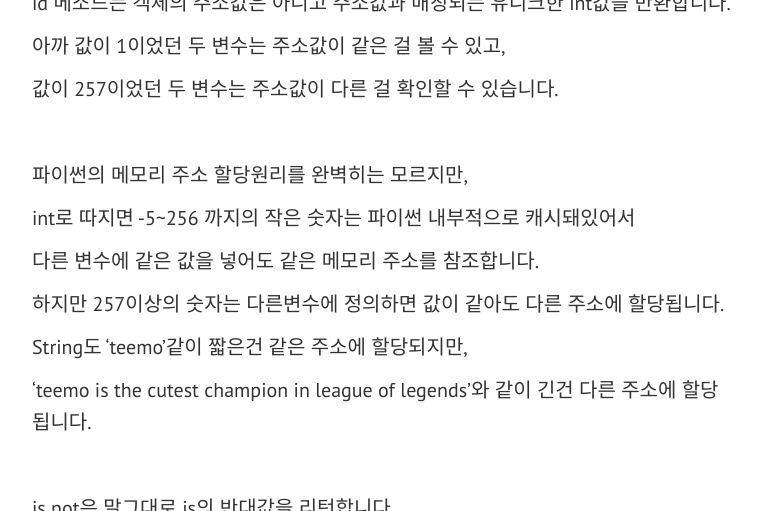
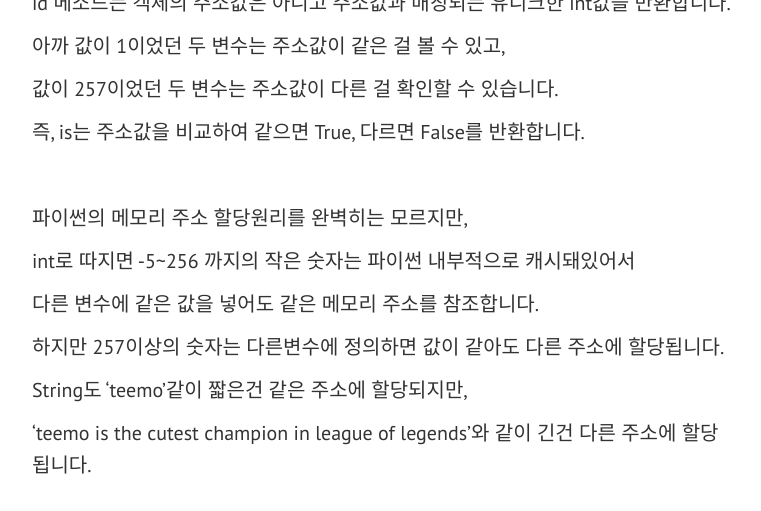
Before and after one commit to Onsil-TheGreenHouse/Onsil-TheGreenHouse.github.io, a Jekyll site: the page built from _posts/programming/python/2017-10-22-operator.md, in a window 1280 px wide and 900 px high, scrolled down 2446 px, cut to the strip 141-652 px from the top of the window. Shown: the whole strip, without its empty margins (256-1017 px from the left). Built offline with Jekyll 4.4.1, drawn with Linux system fonts in a browser that asks for light colours; nearby versions of some CDN libraries; comment, search, counter and statistics services are not loaded.

Commit message:
alter python post

```diff
--- a/_posts/programming/python/2017-10-22-operator.md
+++ b/_posts/programming/python/2017-10-22-operator.md
@@ -44,6 +44,8 @@ id 메소드는 객체의 주소값은 아니고 주소값과 매칭되는 유
 아까 값이 1이었던 두 변수는 주소값이 같은 걸 볼 수 있고,
 
 값이 257이었던 두 변수는 주소값이 다른 걸 확인할 수 있습니다.
+
+즉, is는 주소값을 비교하여 같으면 True, 다르면 False를 반환합니다.
 
 <br>
 
```
